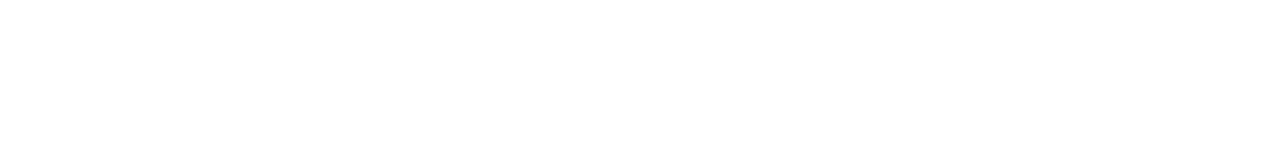
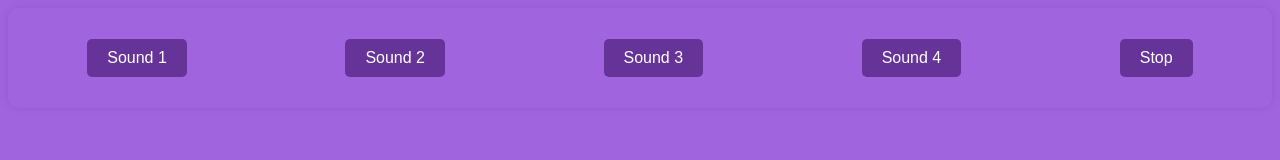
Before and after one commit to acciojob/Soundbar-Ahammad0814, a website: page main.html in a window 1280 px wide. Drawn offline with Linux system fonts and the light colour scheme.

Commit message:
created a submission

```diff
--- a/main.html
+++ b/main.html
@@ -8,6 +8,15 @@
 
 <body>
 	<!-- the entire body must be written by student -->
+	 <div id="soundbar">
+        <section id="buttons">
+            <button class="btn" id="sound1">Sound 1</button>
+            <button class="btn" id="sound2">Sound 2</button>
+            <button class="btn" id="sound3">Sound 3</button>
+            <button class="btn" id="sound4">Sound 4</button>
+            <button class="stop" id="stopButton">Stop</button>
+        </section>
+    </div>
     <script type="text/javascript" src="./script.js">
 </script>
 
--- a/script.js
+++ b/script.js
@@ -1 +1,32 @@
 //your JS code here. If required.
+// Function to play the sound
+function playSound(soundFile) {
+    let audio = new Audio(`sounds/${soundFile}.mp3`);
+    audio.play();
+}
+
+// Adding event listeners for each button
+document.getElementById('sound1').addEventListener('click', function() {
+    playSound('sound1'); // Assumes the file name is sound1.mp3 in the sounds folder
+});
+
+document.getElementById('sound2').addEventListener('click', function() {
+    playSound('sound2'); // Assumes the file name is sound2.mp3 in the sounds folder
+});
+
+document.getElementById('sound3').addEventListener('click', function() {
+    playSound('sound3'); // Assumes the file name is sound3.mp3 in the sounds folder
+});
+
+document.getElementById('sound4').addEventListener('click', function() {
+    playSound('sound4'); // Assumes the file name is sound4.mp3 in the sounds folder
+});
+
+// Stop all sounds when the stop button is pressed
+document.getElementById('stopButton').addEventListener('click', function() {
+    let allAudio = document.querySelectorAll('audio');
+    allAudio.forEach(audio => {
+        audio.pause();
+        audio.currentTime = 0; // Reset to the start
+    });
+});
--- a/styles.css
+++ b/styles.css
@@ -1 +1,44 @@
 /*  your css code here. If applicable */
+body {
+    font-family: Arial, sans-serif;
+    background-color: #a164df;
+    text-align: center;
+}
+
+#soundbar {
+    background-color: #a164df;
+    border-radius: 10px;
+    box-shadow: 0px 0px 10px rgba(0, 0, 0, 0.1);
+    width: screen;
+	height : 100px;
+	display : flex;
+	align-items : center;
+	justify-content : space-around;
+}
+
+#buttons {
+    display: flex;
+	align-items : center;
+    justify-content: space-around;
+	width : 100%;
+}
+
+.btn {
+    padding: 10px 20px;
+    background-color: #663399;
+    color: white;
+    border: none;
+    border-radius: 5px;
+    cursor: pointer;
+    font-size: 16px;
+}
+
+.stop {
+    padding: 10px 20px;
+    background-color: #663399;
+    color: white;
+    border: none;
+    border-radius: 5px;
+    cursor: pointer;
+    font-size: 16px;
+}
```
